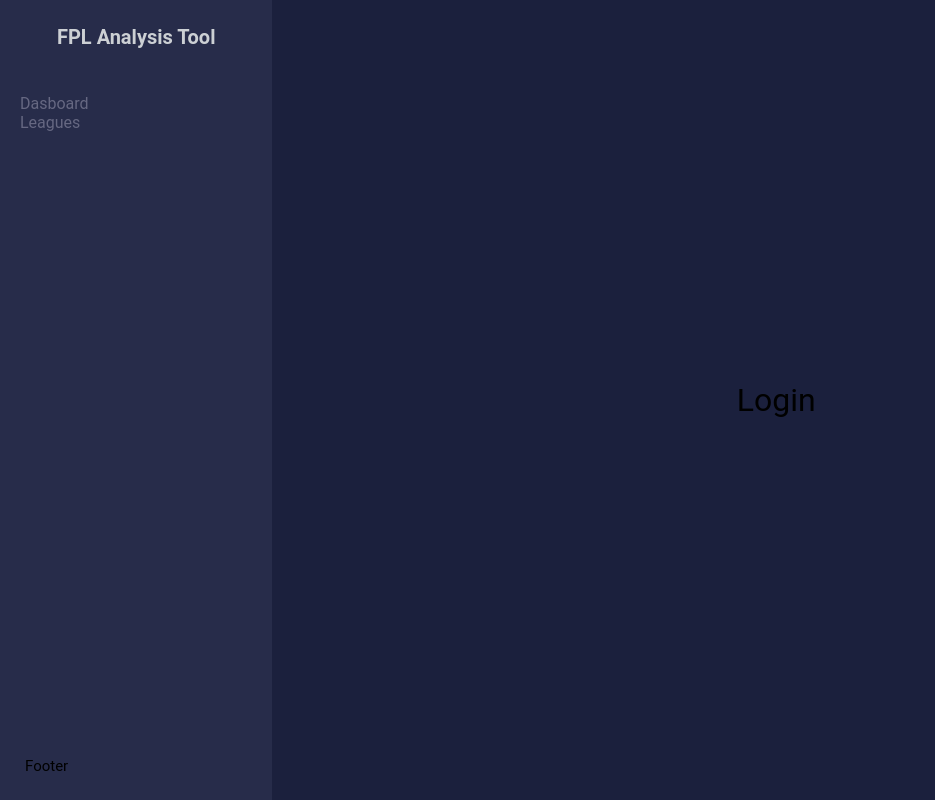
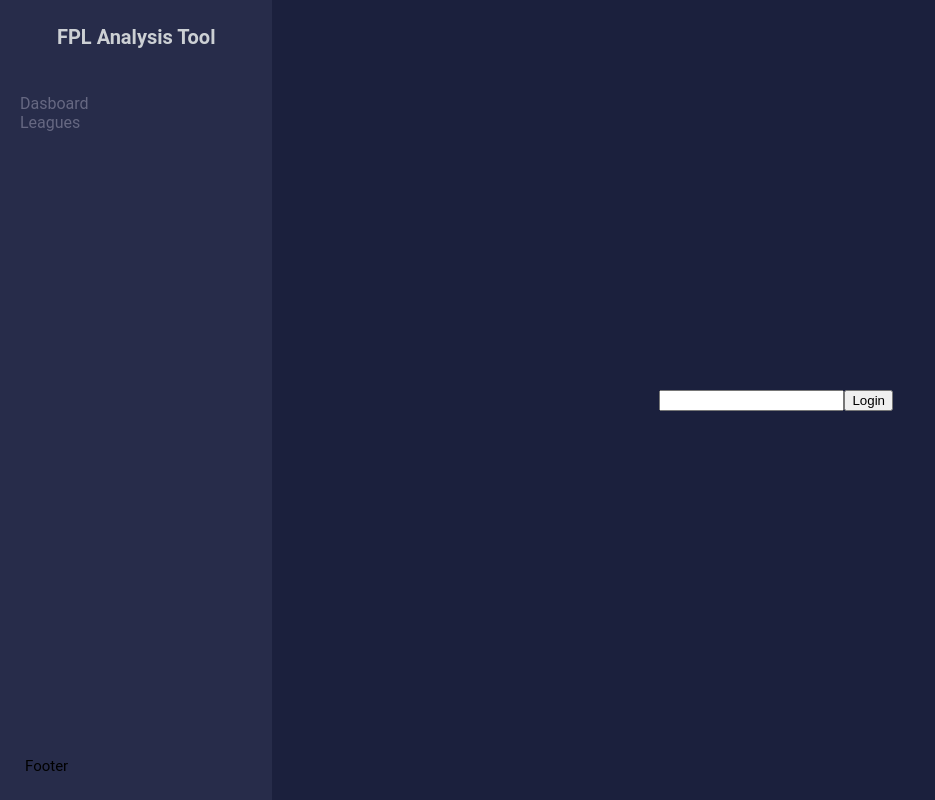
Before and after one commit to nesadrian/fpl-analysis-tool, a Vue app: page /login in a window 1280 px wide. Shown: the whole page, without its empty margins (0-935 px from the left). Built offline with nearby package versions, Linux system fonts and the light colour scheme; no server answers.

Commit message:
Add input form

```diff
--- a/src/pages/LoginPage.vue
+++ b/src/pages/LoginPage.vue
@@ -1,6 +1,9 @@
 <template>
   <main class="main-container main-container--login">
-    <h1>Login</h1>
+    <form>
+      <input type="text"/>
+      <button type="submit">Login</button>
+    </form>
   </main>
 </template>
 
```
